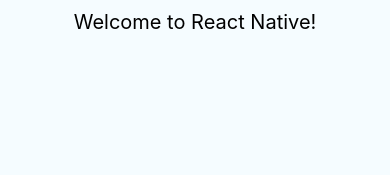
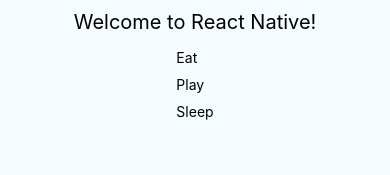
Before and after one commit to ahong222/reactnative_lessons, a React Native app: screen / in a window 390 px wide. Shown: the top 175 px of the page. Built offline with nearby package versions, Linux system fonts and the light colour scheme.

Commit message:
todo app,将数据从props传递给子组件

```diff
--- a/App.js
+++ b/App.js
@@ -8,6 +8,7 @@
 
 import React, {Component} from 'react';
 import {Platform, StyleSheet, Text, View, SafeAreaView} from 'react-native';
+import TodoListComponent from './TodoListComponent';
 
 const instructions = Platform.select({
   ios: 'Press Cmd+R to reload,\n' + 'Cmd+D or shake for dev menu',
@@ -18,11 +19,18 @@
 
 type Props = {};
 export default class App extends Component<Props> {
+  constructor(Props) {
+    super(Props)
+    this.state = {
+      todoList: [{ title: 'Eat', status: false }, { title: 'Play', status: false }, { title: 'Sleep', status: false }],
+    };
+  }
   render() {
     return (
       <SafeAreaView style= {{flex: 1, backgroundColor: '#000fff'}}>
         <View style={styles.container}>
           <Text style={styles.welcome}>Welcome to React Native!</Text>
+          <TodoListComponent todoList={this.state.todoList}  />
         </View>
       </SafeAreaView>
     );
--- /dev/null
+++ b/TodoListComponent.js
@@ -0,0 +1,43 @@
+import React, { Component } from 'react';
+import {
+  Text,
+  View,
+  StyleSheet,
+} from 'react-native';
+
+export default class TodoListComponent extends Component {
+  constructor(props) {
+    super(props)
+    this.state = {
+      todoList: this.props.todoList,
+    };
+  }
+
+  render() {
+    return (
+      <View style={styles.wrapper}>
+        {
+          this.state.todoList.map(
+            (todo, index) => {
+              var finishStyle = {textDecorationLine:'line-through', color:'gray'}
+              return (
+                <Text style = {[styles.todo]}>{todo.title}</Text>
+              )
+            }
+          )
+        }
+      </View>
+    )
+  }
+}
+
+const styles = StyleSheet.create(
+  {
+    wrapper: {
+      paddingHorizontal: 20,
+    },
+    todo: {
+      paddingVertical: 5,
+    }
+  }
+)
```
